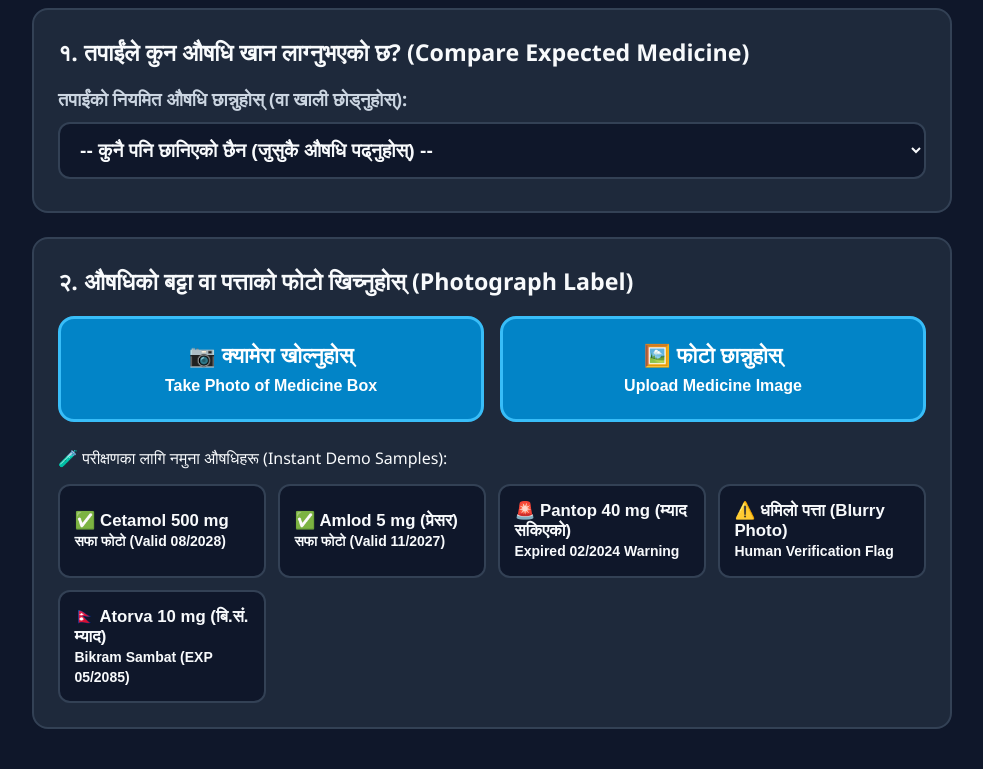
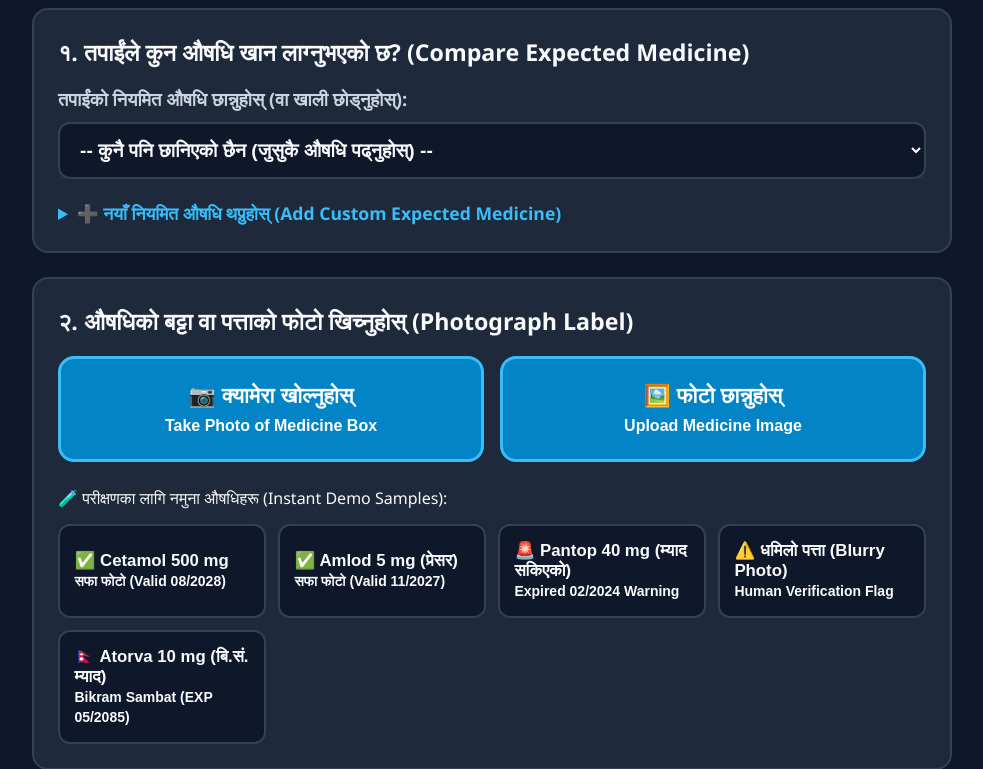
Before and after one commit to flowbaka/medread-nepal, a FastAPI app: page / in a window 1280 px wide. Shown: the part 204-973 px from the top of the page, without its empty margins (148-1131 px from the left). Before the commit the page ends 933 px from the top, so only its background shows below. Run offline with FastAPI, Linux system fonts and the light colour scheme.

Commit message:
add caregiver form to save custom expected medicine in ui

```diff
--- a/templates/index.html
+++ b/templates/index.html
@@ -336,6 +336,17 @@
       </option>
       {% endfor %}
     </select>
+    <details style="margin-top: 0.75rem;">
+      <summary style="cursor:pointer; font-weight:700; color:var(--accent); font-size:1.1rem;">
+        ➕ नयाँ नियमित औषधि थप्नुहोस् (Add Custom Expected Medicine)
+      </summary>
+      <div style="display:grid; grid-template-columns: repeat(auto-fit, minmax(180px, 1fr)); gap:0.6rem; margin-top:0.75rem;">
+        <input id="customBrandEn" type="text" placeholder="English Name (e.g. Sinex)" class="big-select" style="font-size:1rem; padding:0.65rem;" />
+        <input id="customNameNe" type="text" placeholder="नेपाली नाम (उदा: साइनेक्स)" class="big-select" style="font-size:1rem; padding:0.65rem;" />
+        <input id="customStrength" type="text" placeholder="Strength (e.g. 500 mg)" class="big-select" style="font-size:1rem; padding:0.65rem;" />
+        <button class="contrast-btn" onclick="saveCustomMedicine()" style="padding:0.65rem;">💾 Save Medicine</button>
+      </div>
+    </details>
   </section>
 
   <!-- Step 2: Camera Capture or File Upload -->
@@ -453,6 +464,32 @@
     function adjustZoom(factor) {
       currentZoom = Math.min(1.45, Math.max(0.85, currentZoom * factor));
       document.body.style.zoom = currentZoom;
+    }
+
+    async function saveCustomMedicine() {
+      const brandEn = document.getElementById('customBrandEn').value.trim();
+      const nameNe = document.getElementById('customNameNe').value.trim() || brandEn;
+      const strength = document.getElementById('customStrength').value.trim() || '500 mg';
+      if (!brandEn) {
+        alert('Please enter the medicine name.');
+        return;
+      }
+      const fd = new FormData();
+      fd.append('brand_en', brandEn);
+      fd.append('name_ne', nameNe);
+      fd.append('default_strength', strength);
+      const res = await fetch('/api/medicines', { method: 'POST', body: fd });
+      if (res.ok) {
+        const data = await res.json();
+        const sel = document.getElementById('expectedMedSelect');
+        const opt = document.createElement('option');
+        opt.value = data.medicine.id;
+        opt.textContent = `${data.medicine.name_ne} — ${data.medicine.brand_en} (${data.medicine.default_strength})`;
+        sel.appendChild(opt);
+        sel.value = data.medicine.id;
+        document.getElementById('customBrandEn').value = '';
+        document.getElementById('customNameNe').value = '';
+      }
     }
 
     async function handleFileUpload(file) {
```
